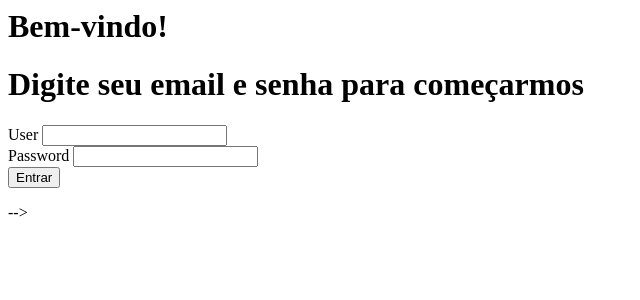
After one commit to anatxzier/ProjetoRPA, a Django app: template RPA/geenfy/templates/login.html in a window 1280 px wide. The commit adds this page. Shown: the top 300 px of the page, without its empty margins (0-640 px from the left). Run offline with Django 3.2, Linux system fonts and the light colour scheme; the template is opened without the code that fills it, so the values that code supplies are empty, except form fields; tables that the repository leaves empty hold one stand-in row (values such as "Sample post"); form fields are guessed from the names that the template uses; some libraries are stand-ins or nearby versions.

Commit message:
up Co-authored-by: Letícia Paiva <lerpaiva@users.noreply.github.com> Co-authored-by: mariadudasn <mariadudasn@users.noreply.github.com> Co-authored-by: Natália Paz <natpazs@users.noreply.github.com>

```diff
--- a/RPA/RPA/settings.py
+++ b/RPA/RPA/settings.py
@@ -55,7 +55,7 @@ ROOT_URLCONF = 'RPA.urls'
 TEMPLATES = [
     {
         'BACKEND': 'django.template.backends.django.DjangoTemplates',
-        'DIRS': [],
+        'DIRS': ['templates'],
         'APP_DIRS': True,
         'OPTIONS': {
             'context_processors': [
@@ -121,6 +121,9 @@ STATIC_URL = 'static/'
 # settings.py
 
 MEDIA_URL = '/media/'
+
+MEDIA_ROOT = BASE_DIR / "media"
+
 MEDIA_ROOT = os.path.join(BASE_DIR, 'media')
 
 
--- /dev/null
+++ b/RPA/geenfy/forms.py
@@ -0,0 +1,5 @@
+from django import forms
+
+class FormLogin(forms.Form):
+    email = forms.EmailField(label="Email", max_length=60)
+    password = forms.CharField(label='Senha', widget=forms.PasswordInput)
--- /dev/null
+++ b/RPA/geenfy/templates/login.html
@@ -0,0 +1,44 @@
+{% extends 'index.html' %}
+
+{% block title %}
+    Login
+{% endblock %}
+
+{% block body %}
+
+<div class="geralcont">
+    <div class="login-container">
+        <!-- Título de boas-vindas -->
+        <h1>Bem-vindo!</h1>
+
+        <!-- Subtítulo -->
+        <h1>Digite seu email e senha para começarmos</h1>
+
+        <!-- Formulário de login -->
+        <form action="login" method="post">
+            {% csrf_token %} <!-- Tag do Django para proteção contra CSRF -->
+
+            <!-- Campo para o usuário -->
+            <div class="input-group">
+                <label for="{{ form.user.id_for_label }}">{{ form.user.label }}</label>
+                {{ form.user }} <!-- Renderiza o campo de entrada do usuário -->
+            </div>
+
+            <!-- Campo para a senha -->
+            <div class="input-group">
+                <label for="{{ form.password.id_for_label }}">{{ form.password.label }}</label>
+                {{ form.password }} <!-- Renderiza o campo de entrada da senha -->
+            </div>
+
+            <!-- Botão de submissão do formulário -->
+            <button type="submit" class="btn btn-primary">Entrar</button>
+        </form>
+
+        <!-- Exibe mensagem de erro, se houver -->
+        {% if error %}
+            <p>{{ error }}</p>
+        {% endif %}
+    </div>
+</div>
+
+{% endblock %}
--- /dev/null
+++ b/RPA/static/css/style.css
@@ -0,0 +1,3 @@
+.container{
+
+}
--- a/templates/index.html
+++ b/templates/index.html
@@ -1,4 +1,4 @@
-{% load static %}
+<!-- {% load static %}
 
 <!DOCTYPE html>
 <html lang="en">
@@ -40,4 +40,4 @@
     @import url('https://fonts.googleapis.com/css2?family=Outfit:wght@100..900&display=swap');
 </style>
 
-</html>
+</html> -->
```
Also changed, not shown: RPA/RPA/urls.py (+6 -2 lines), RPA/geenfy/models.py (+8 -1 lines), RPA/geenfy/templates/homepage.html (+14 -4 lines), RPA/geenfy/views.py (+9 -1 lines), RPA/db.sqlite3, RPA/geenfy/migrations/0006_login_alter_homepage_texto.py (added), RPA/geenfy/migrations/0007_alter_homepage_texto.py (added), RPA/media/imgHome/imagem1.png (renamed from RPA/media/imgHome/Group_1.png).
